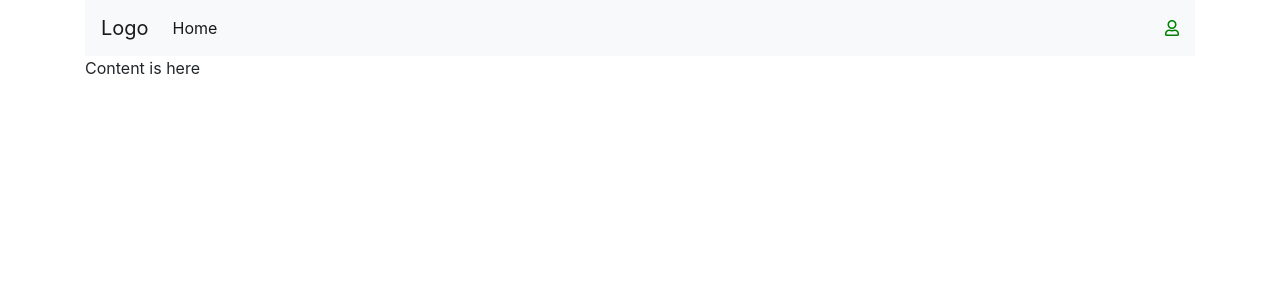
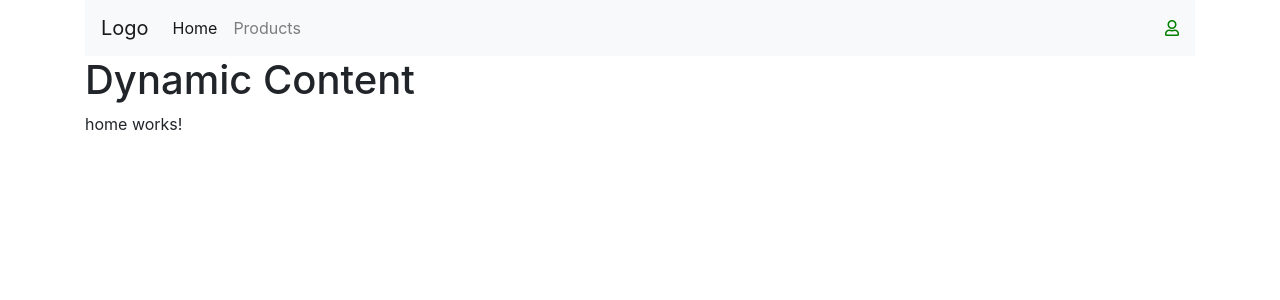
Before and after one commit to splim2002/test-core2.1-mvc-angular6, an Angular app in the folder test-mvc-angular/: page / in a window 1280 px wide. Shown: the top 300 px of the page. Built offline with nearby package versions, Linux system fonts and the light colour scheme.

Commit message:
[app-routing] Customize routes & navbar html

```diff
--- a/test-mvc-angular/src/app/app.component.html
+++ b/test-mvc-angular/src/app/app.component.html
@@ -2,7 +2,10 @@
   <app-navbar></app-navbar>
 
   <div class="content">
-    Content is here
+    <h1>Dynamic Content</h1>
+
+    <router-outlet></router-outlet>
+
   </div>
 
 </div>
--- a/test-mvc-angular/src/app/navbar/navbar.component.html
+++ b/test-mvc-angular/src/app/navbar/navbar.component.html
@@ -7,7 +7,10 @@
   <div class="collapse navbar-collapse" id="navbarSupportedContent">
     <ul class="navbar-nav mr-auto">
       <li class="nav-item active">
-        <a class="nav-link" href="#">Home <span class="sr-only">(current)</span></a>
+        <a class="nav-link" routerLink="">Home <span class="sr-only">(current)</span></a>
+      </li>
+      <li class="nav-item">
+        <a class="nav-link" routerLink="/product">Products</a>
       </li>
     </ul>
     <div class="profile d-inline-block">
```
Also changed, not shown: test-mvc-angular/src/app/app-routing.module.ts (+13 -2 lines), test-mvc-angular/_fiona_readme.txt, 1 other file (tests, documents, lock files or other folders).
